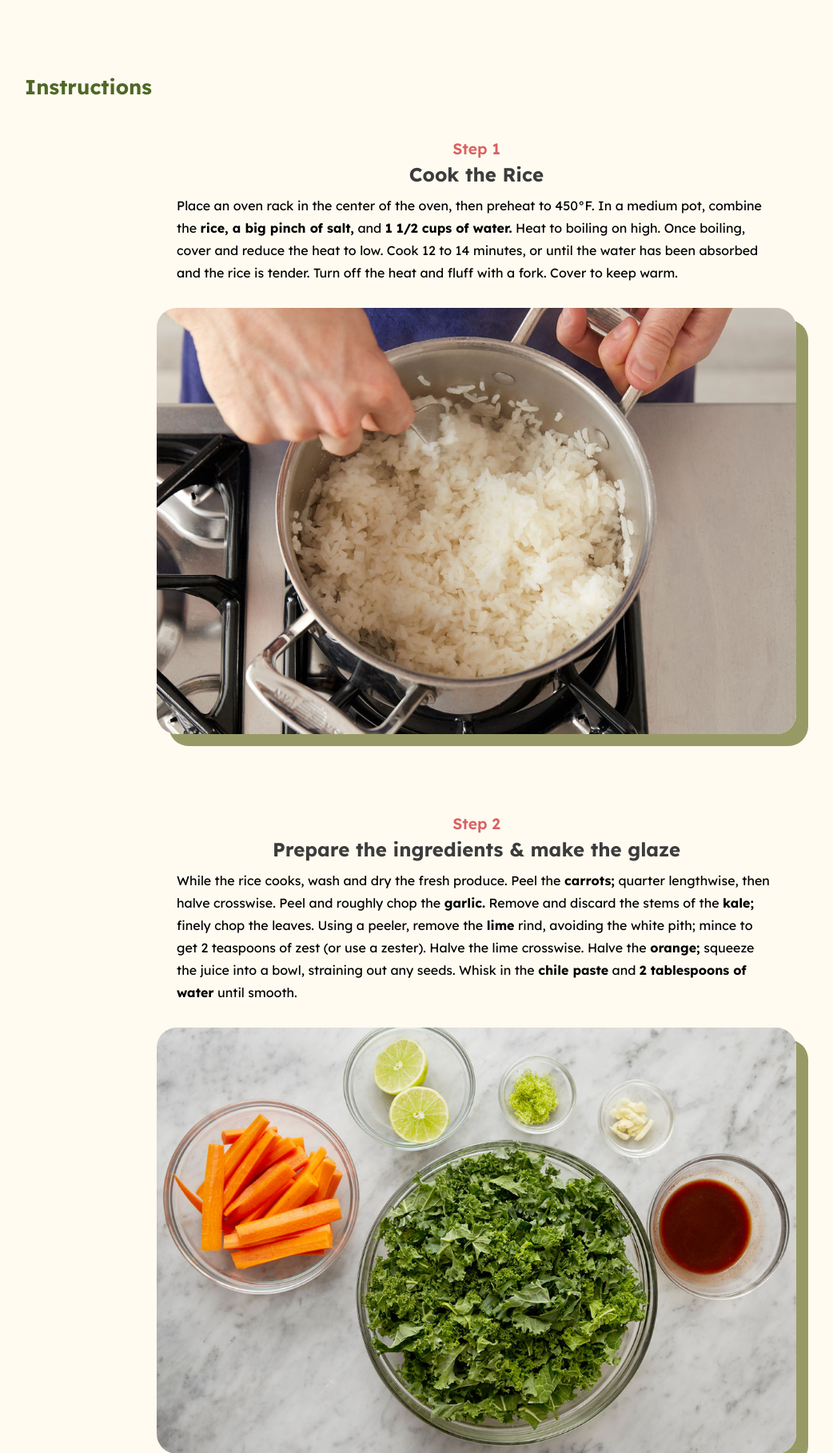
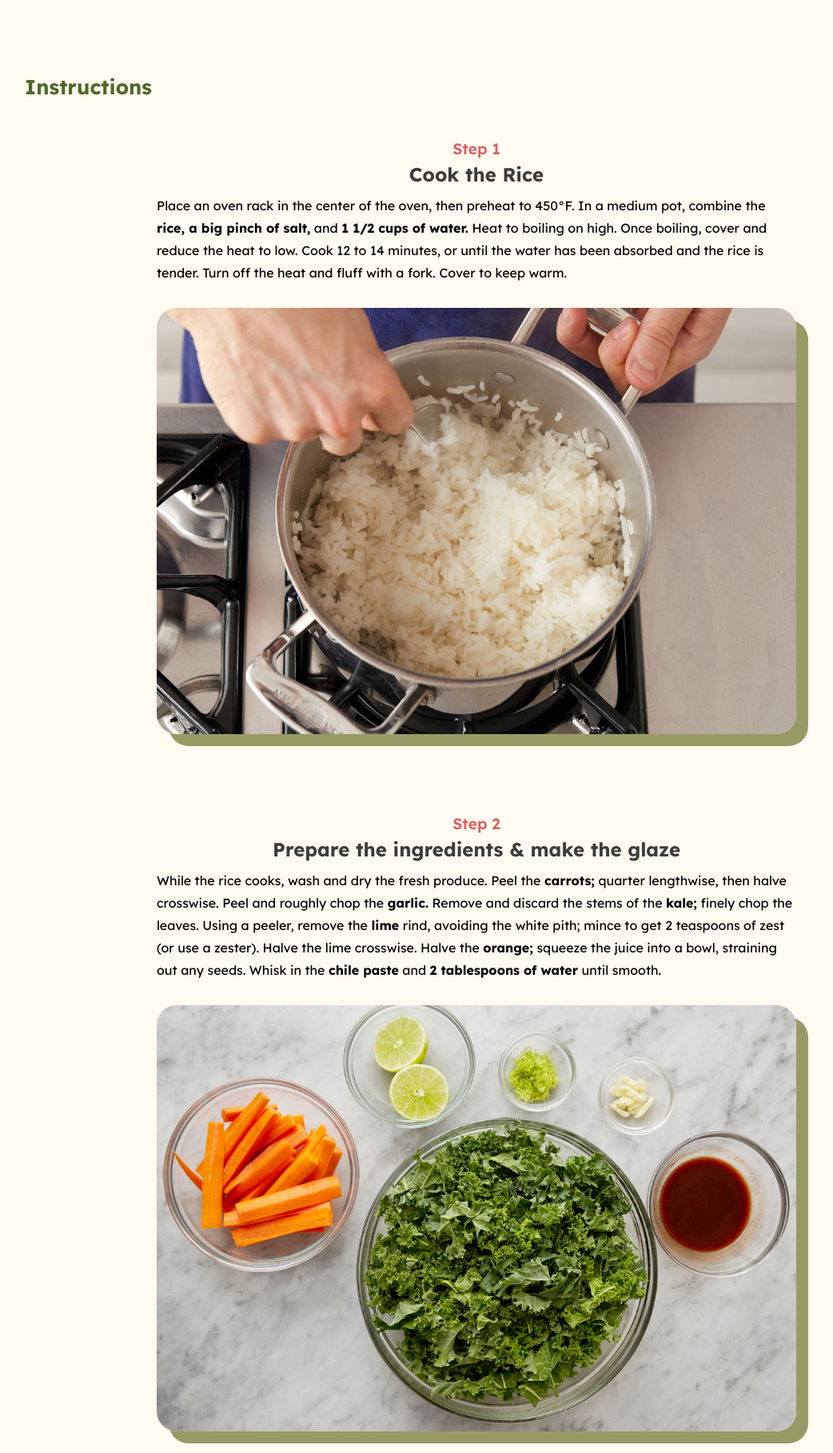
Before and after one commit to mi-chelle-le/idm232-ml3725, a PHP site: page / in a window 1280 px wide. Shown: the part 1307-3124 px from the top of the page at 80% size, without its empty margins (44-1086 px from the left). Run offline with PHP 8.4, Linux system fonts and the light colour scheme.

Commit message:
hwk03 fixes

```diff
--- a/hwk03/styles.css
+++ b/hwk03/styles.css
@@ -216,7 +216,7 @@ span {
 
 .step_desc {
     justify-self: center;
-    max-width: 750px;
+    max-width: 800px;
     margin: 10px 0 30px 0;
     line-height: 1.75;
 }
```
